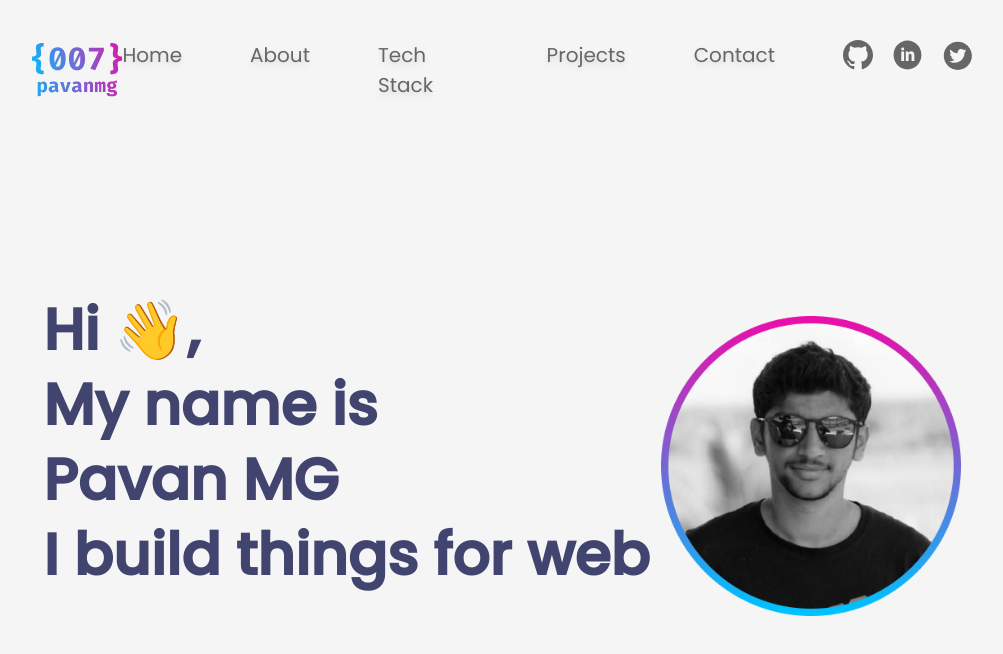
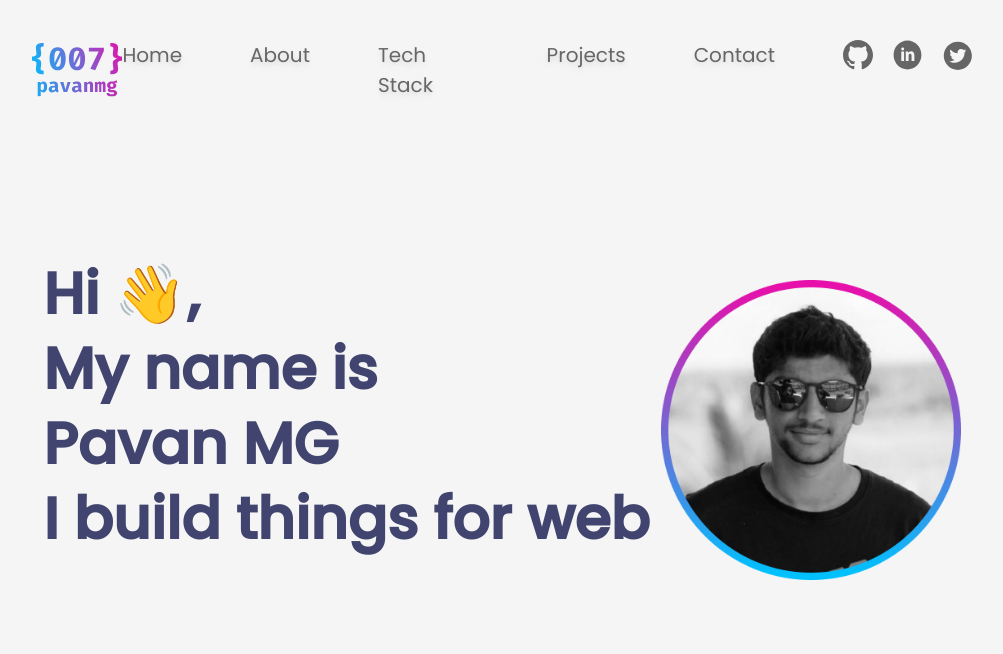
Before and after one commit to atakanteko/react-developer-portfolio, a React (Create React App) app: page / in a window 1280 px wide. Shown: the top 654 px of the page, without its empty margins (138-1141 px from the left). Built offline with nearby package versions, Linux system fonts and the light colour scheme.

Commit message:
[atakan] feat: align profile font and image in the middle v2

```diff
--- a/src/components/Profile.js
+++ b/src/components/Profile.js
@@ -2,7 +2,7 @@ import React from 'react';
 import ProfilePhoto from '../assets/images/profile-photo.png';
 const Profile = () => {
     return (
-        <div className="mt-[100px] h-max flex flex-col items-center justify-center h-full xl:mt-[200px] xl:flex-row xl:justify-evenly lg:flex-row lg:justify-evenly lg:mt-[200px]">
+        <div className="h-max flex flex-col items-center justify-center h-full xl:flex-row xl:justify-evenly lg:flex-row lg:justify-evenly">
             <div className="text-left leading-8 mb-8 xl:leading-[60px] lg:leading-[50px]">
                 <span className="text-[#41446e] text-[28px] font-extrabold xl:text-[58px] lg:text-[48px]">
                     Hi <div className="inline-flex"><span className="animate-waving-hand">👋</span></div>, <br/>
--- a/src/pages/Home.js
+++ b/src/pages/Home.js
@@ -4,9 +4,10 @@ import Profile from "../components/Profile";
 
 const Home = () => {
     return (
-        <div className="h-screen py-10">
-            <Navbar />
-            <Profile />
+        <div className="h-screen py-10 flex flex-col justify-between">
+                <Navbar />
+                <Profile />
+                <div></div>
         </div>
     );
 };
```
